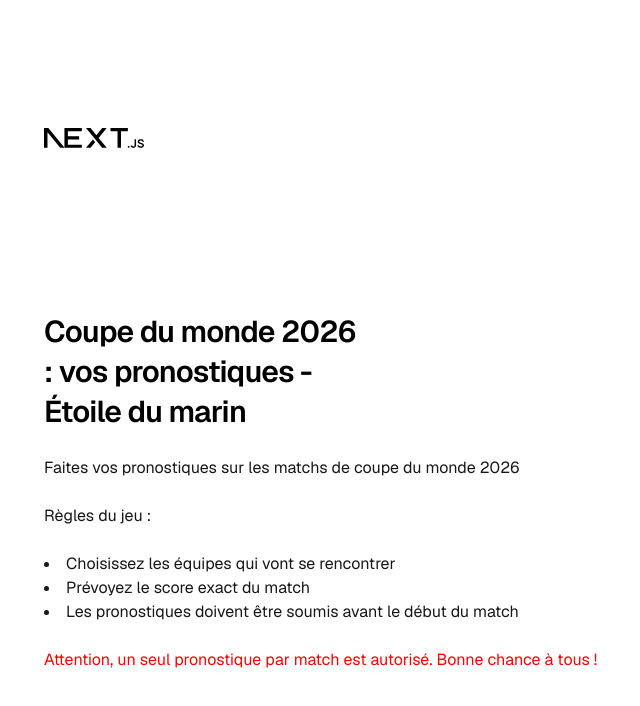
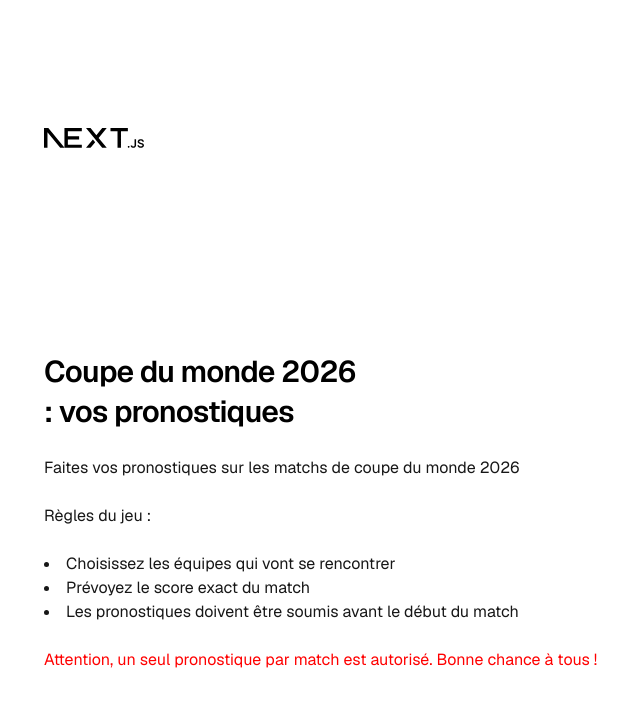
Before and after one commit to CESI-LR/INF83-TP-mood-tracker, a Next.js app: page / in a window 1280 px wide. Shown: the top 706 px of the page, without its empty margins (276-916 px from the left). Built offline with nearby package versions, Linux system fonts and the light colour scheme.

Commit message:
feat(ui):modification du titre

```diff
--- a/app/page.tsx
+++ b/app/page.tsx
@@ -14,7 +14,7 @@ export default function Home() {
         />
         <div className="flex flex-col items-center gap-6 text-center sm:items-start sm:text-left">
           <h1 className="max-w-xs text-3xl font-semibold leading-10 tracking-tight text-black dark:text-zinc-50">
-            Coupe du monde 2026 : vos pronostiques - Étoile du marin
+            Coupe du monde 2026 : vos pronostiques
           </h1>
           <p>Faites vos pronostiques sur les matchs de coupe du monde 2026</p>
           <h2>Règles du jeu :</h2>
```
